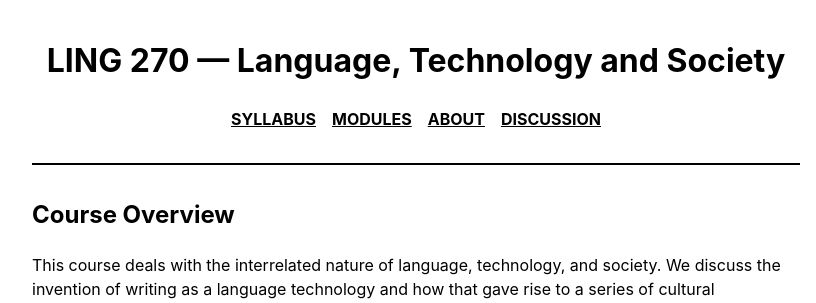
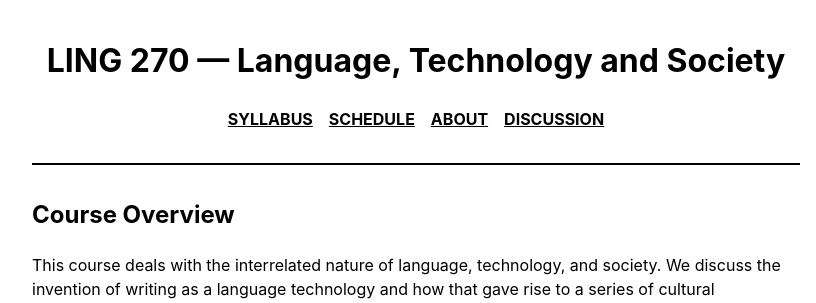
Before and after one commit to Jargonautika/2020-Fall-UIUC-LING270.github.io, a Jekyll site: the page built from index.md, in a window 1280 px wide and 900 px high. Shown: the top 303 px of the window, without its empty margins (224-1040 px from the left). Built offline with Jekyll 4.4.1, drawn with Linux system fonts in a browser that asks for light colours.

Commit message:
Change navigation

```diff
--- a/_includes/navigation.html
+++ b/_includes/navigation.html
@@ -2,7 +2,7 @@
 <nav role="navigation">
   <ul>
     <li><a href="/" class="dropdown-toggle" data-toggle="dropdown" {% if page.url == "/" %}class="active"{% endif %}>Syllabus</a></li>
-    <li><a href="/notes" {% if page.url == "/notes" %}class="active"{% endif %}>Modules</a></li>
+    <li><a href="/schedule" {% if page.url == "/schedule" %}class="active"{% endif %}>Schedule</a></li>
     <li><a href="/about" {% if page.url == "/about" %}class="active"{% endif %}>About</a></li>
     <li><a href="https://campuswire.com/c/G954C73B2" {% if page.url == "/projects" %}class="active"{% endif %}>Discussion</a></li>
   </ul>
```
